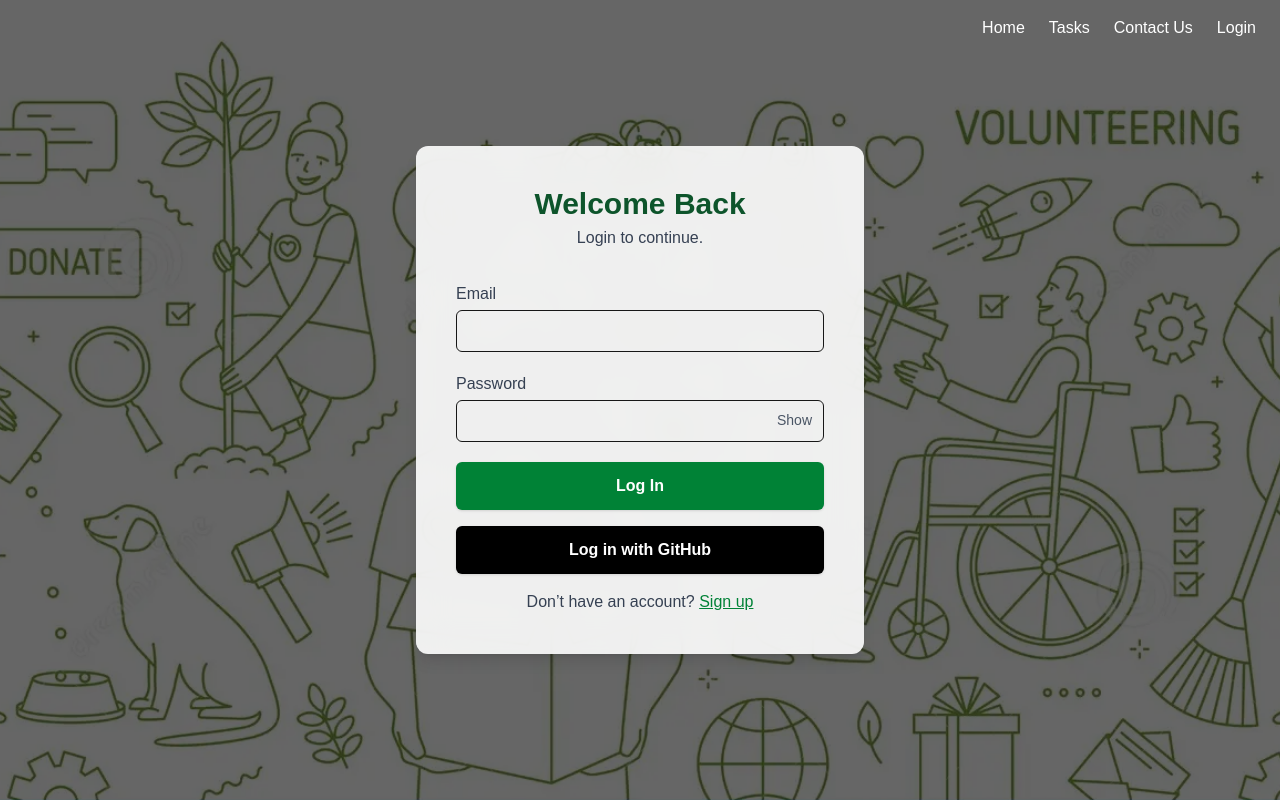
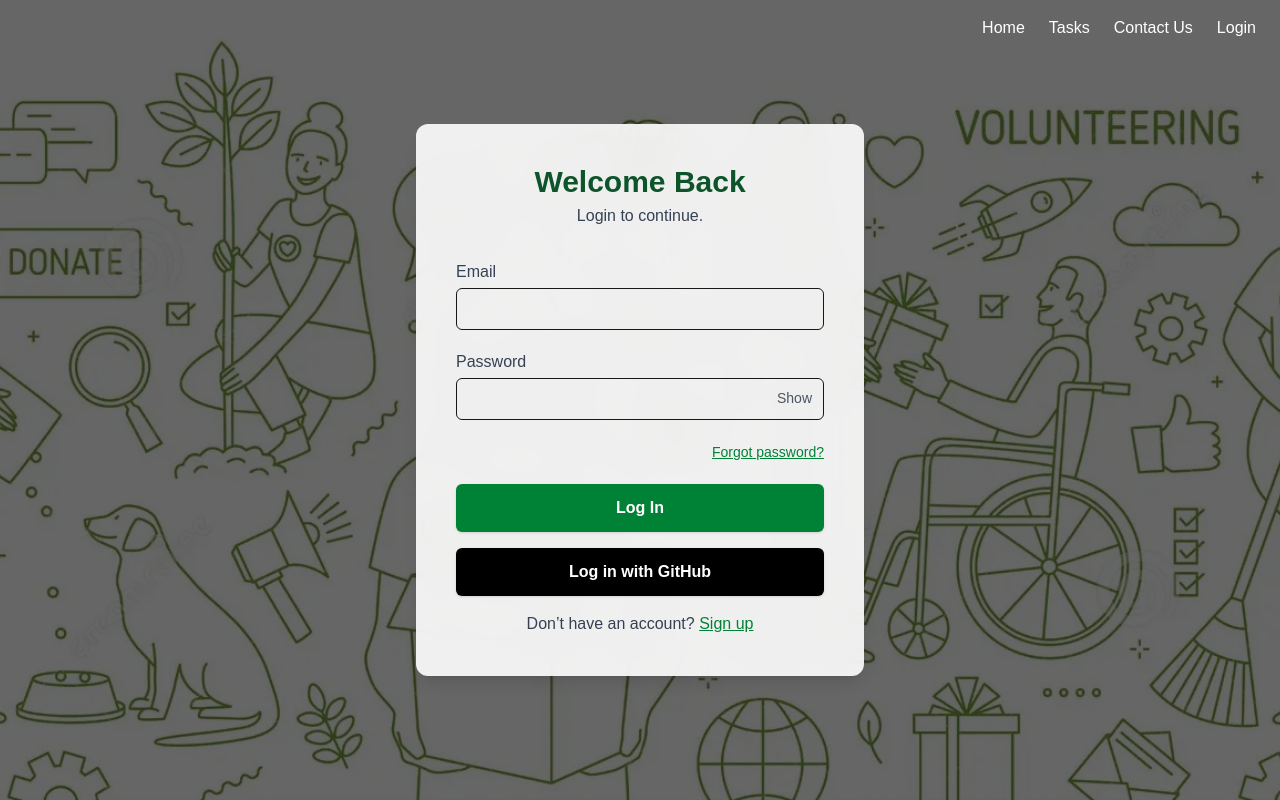
Before and after one commit to S-hussaini/cprg306-project, a Next.js app: page /login in a window 1280 px wide. Built offline with nearby package versions, Linux system fonts and the light colour scheme; no server answers.

Commit message:
I added the forgot password logic

```diff
--- a/app/login/page.js
+++ b/app/login/page.js
@@ -5,20 +5,28 @@ import Link from "next/link";
 import { useRouter } from "next/navigation";
 import PageHeader from "../../components/SiteHeader";
 import { auth } from "../../lib/firebase";
-import { signInWithEmailAndPassword } from "firebase/auth";
+import {
+  signInWithEmailAndPassword,
+  sendPasswordResetEmail,
+} from "firebase/auth";
 import { useUserAuth } from "../../lib/auth-context";
 
 export default function Login() {
   const router = useRouter();
   const { gitHubSignIn } = useUserAuth();
+
   const [email, setEmail] = useState("");
   const [password, setPassword] = useState("");
   const [showPassword, setShowPassword] = useState(false);
   const [error, setError] = useState("");
+  const [resetMessage, setResetMessage] = useState("");
+  const [resetLoading, setResetLoading] = useState(false);
 
   const handleEmailLogin = async (e) => {
     e.preventDefault();
     setError("");
+    setResetMessage("");
+
     try {
       await signInWithEmailAndPassword(auth, email, password);
       router.push("/profile");
@@ -29,6 +37,8 @@ export default function Login() {
 
   const handleGithubLogin = async () => {
     setError("");
+    setResetMessage("");
+
     try {
       await gitHubSignIn();
       router.push("/profile");
@@ -37,18 +47,50 @@ export default function Login() {
     }
   };
 
+  const handlePasswordReset = async () => {
+    setError("");
+    setResetMessage("");
+
+    if (!email) {
+      setError("Please enter your email address first.");
+      return;
+    }
+
+    setResetLoading(true);
+
+    try {
+      await sendPasswordResetEmail(auth, email);
+      setResetMessage("Password reset email sent. Check your inbox.");
+    } catch (err) {
+      console.error(err);
+      setError("Failed to send password reset email.");
+    }
+
+    setResetLoading(false);
+  };
+
   return (
     <div className="relative min-h-screen">
-      <div className="absolute inset-0 bg-cover bg-center" style={{ backgroundImage: "url('/pic.png')" }} />
+      <div
+        className="absolute inset-0 bg-cover bg-center"
+        style={{ backgroundImage: "url('/pic.png')" }}
+      />
       <div className="absolute inset-0 bg-black/60"></div>
       <PageHeader />
 
-      <main className="relative z-10 flex flex-col items-center justify-center min-h-screen px-6">
+      <main className="relative z-10 flex items-center justify-center min-h-screen px-6">
         <div className="bg-white/90 backdrop-blur-lg p-10 rounded-xl shadow-lg w-full max-w-md">
-          <h1 className="text-3xl font-extrabold text-center mb-1 text-green-900">Welcome Back</h1>
-          <p className="text-center text-gray-700 mb-8">Login to continue.</p>
+          <h1 className="text-3xl font-extrabold text-center mb-1 text-green-900">
+            Welcome Back
+          </h1>
+          <p className="text-center text-gray-700 mb-8">
+            Login to continue.
+          </p>
 
           {error && <p className="text-red-600 mb-3">{error}</p>}
+          {resetMessage && (
+            <p className="text-green-700 mb-3">{resetMessage}</p>
+          )}
 
           <form onSubmit={handleEmailLogin} className="space-y-5">
             <label className="block">
@@ -82,6 +124,17 @@ export default function Login() {
               </div>
             </label>
 
+            <div className="text-right">
+              <button
+                type="button"
+                onClick={handlePasswordReset}
+                disabled={resetLoading}
+                className="text-sm text-green-700 underline hover:text-green-900"
+              >
+                {resetLoading ? "Sending..." : "Forgot password?"}
+              </button>
+            </div>
+
             <button
               type="submit"
               className="w-full py-3 bg-green-700 text-white font-semibold rounded-md shadow hover:opacity-90 transition"
@@ -90,7 +143,7 @@ export default function Login() {
             </button>
           </form>
 
-          <div className="mt-4 text-center">
+          <div className="mt-4">
             <button
               onClick={handleGithubLogin}
               className="w-full flex items-center justify-center gap-2 py-3 bg-black text-white font-semibold rounded-md shadow hover:opacity-90 transition"
```
